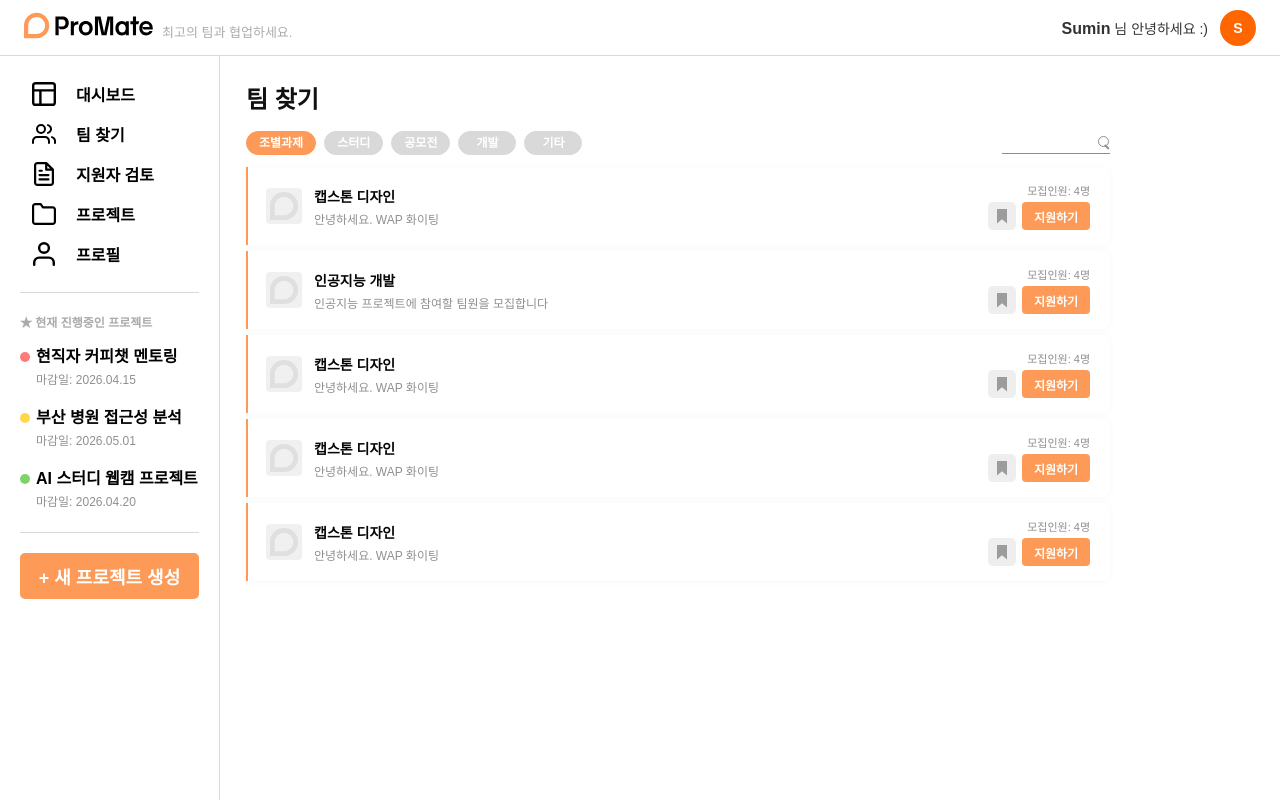
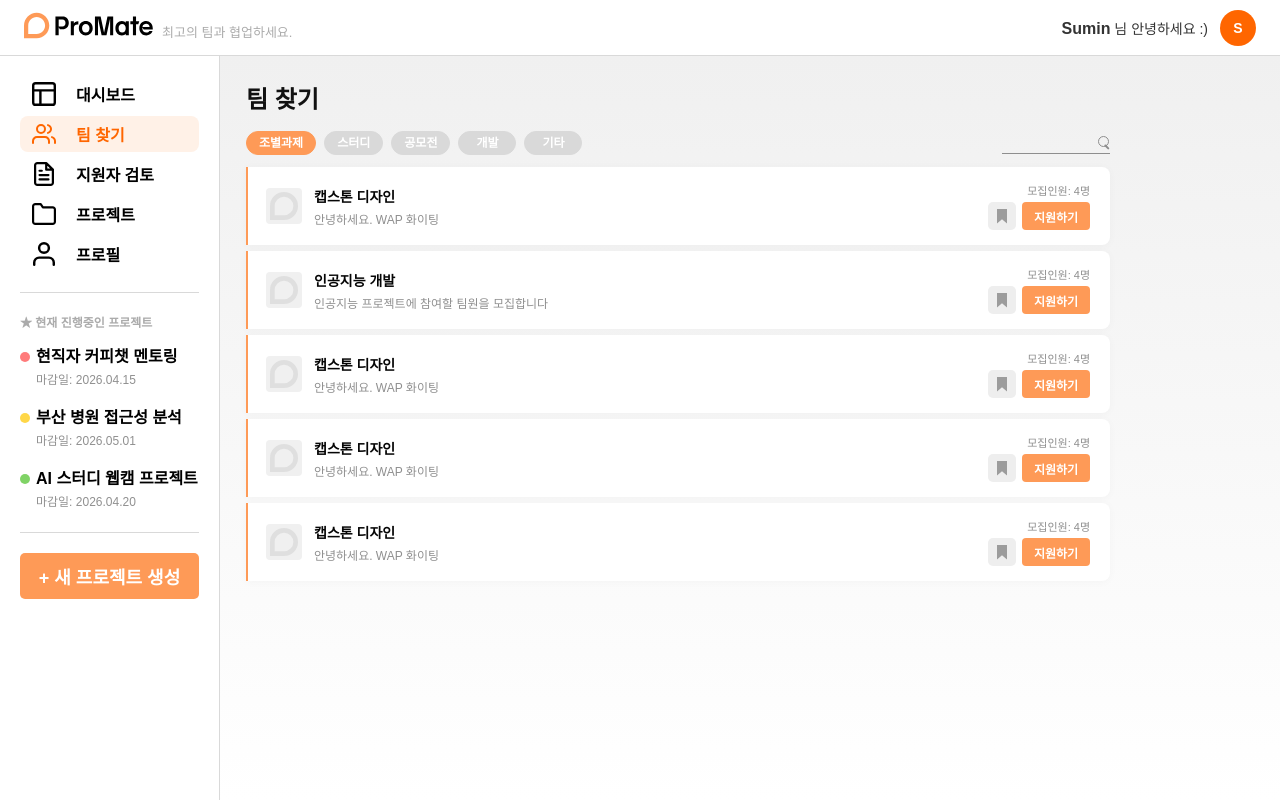
Before and after one commit to pknu-wap/promate, a React (Vite) app in the folder FE/: page /find-team in a window 1280 px wide. Built offline with nearby package versions, Linux system fonts and the light colour scheme; no server answers.

Commit message:
style: 라우터,배경색 변경
팀찾기 페이지 경로 추가,배경색 변경

```diff
--- a/FE/src/App.jsx
+++ b/FE/src/App.jsx
@@ -56,7 +56,7 @@ function App() {
           <Route path="/dashboard" element={<DashboardPage />} />
           <Route path="/teammaking" element={<TeammakingPage />} />
           <Route path="/find-team" element={<FindTeamPage />} />
-          <Route path="/FindTeam" element={<FindTeamPage />} />
+
           <Route path="*" element={<ComingSoonPage />} />
         </Route>
       </Routes>
--- a/FE/src/components/SideBar/Sidebar.jsx
+++ b/FE/src/components/SideBar/Sidebar.jsx
@@ -48,7 +48,7 @@ function Sidebar({ isOpen, onClose }) {
             activeIcon={dashboardOrangeIcon}
           />
           <SidebarItem
-            to="/team"
+            to="/find-team"
             label="팀 찾기"
             icon={teamFindIcon}
             activeIcon={teamFindOrangeIcon}
--- a/FE/src/pages/FindTeam/FindTeamPage.css
+++ b/FE/src/pages/FindTeam/FindTeamPage.css
@@ -1,7 +1,7 @@
 .find-team-page {
   min-height: 100%;
   padding: 24px 0 40px 26px;
-  background-color: #FFFFFF;
+  background: linear-gradient(180deg, #F0F0F0 0%, #FFFFFF 100%);
   color: #111111;
   font-family: "Pretendard", "Noto Sans KR", sans-serif;
 }
```
